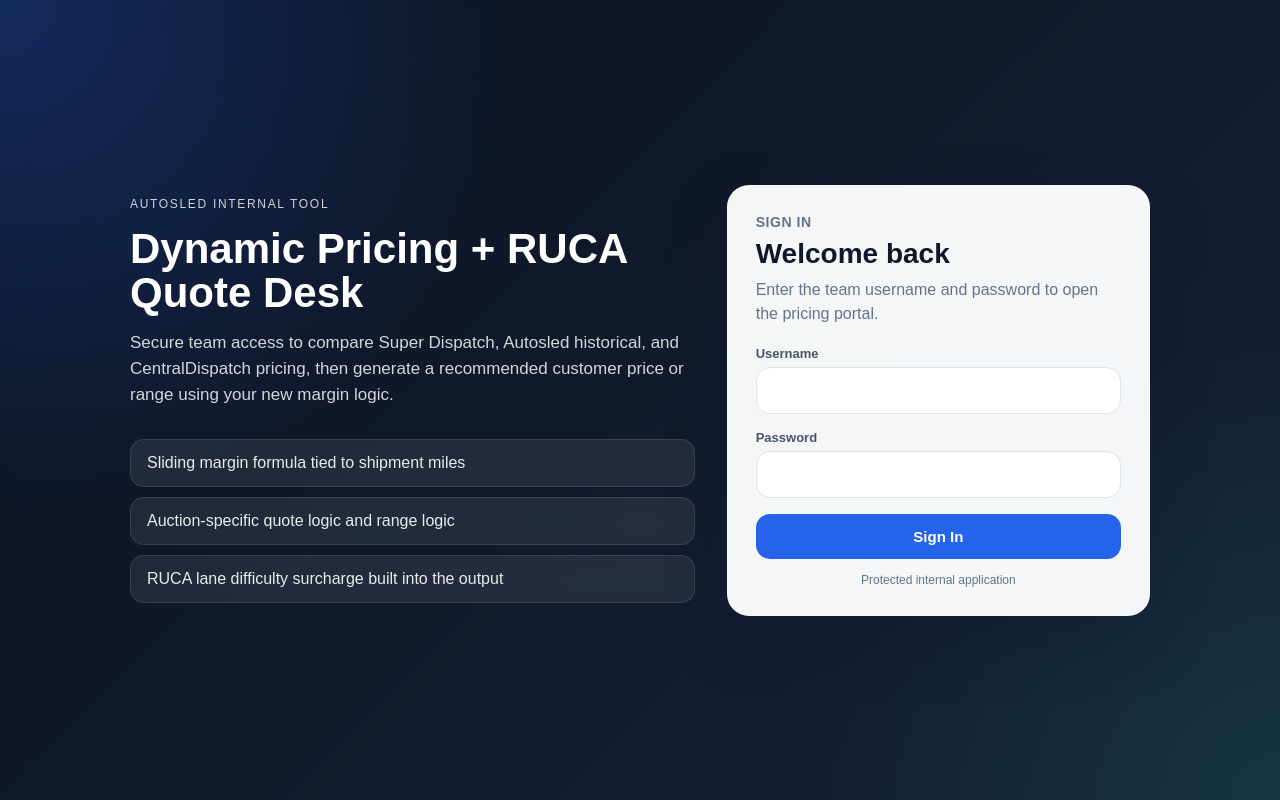
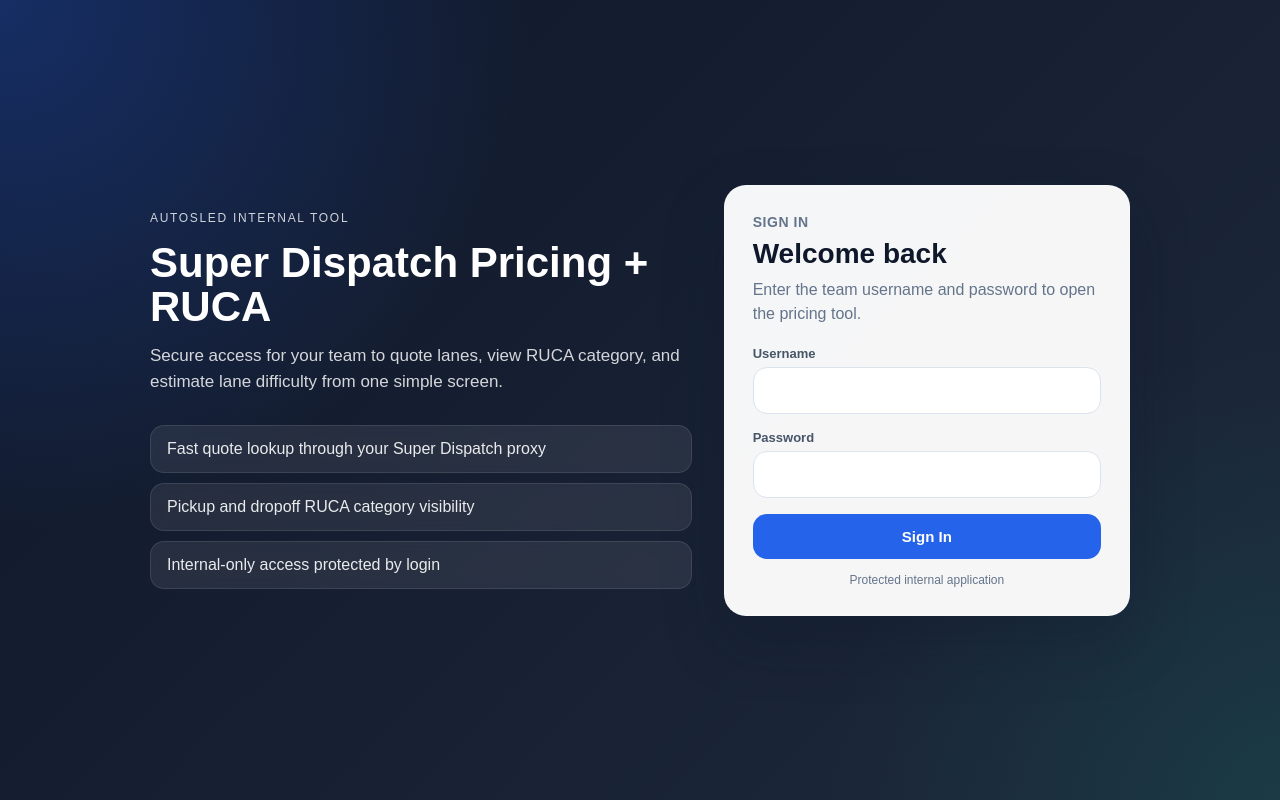
Before and after one commit to zolson87-debug/pricingtoolv1, a website: page login.html in a window 1280 px wide. Drawn offline with Linux system fonts and the light colour scheme.

Commit message:
Update login.html

```diff
--- a/login.html
+++ b/login.html
@@ -6,8 +6,8 @@
   <title>Autosled Pricing Login</title>
   <style>
     :root {
-      --bg1: #0b1220;
-      --bg2: #172338;
+      --bg1: #0f172a;
+      --bg2: #1e293b;
       --card: rgba(255,255,255,0.96);
       --text: #0f172a;
       --muted: #64748b;
@@ -37,7 +37,7 @@
 
     .shell {
       width: 100%;
-      max-width: 1020px;
+      max-width: 980px;
       display: grid;
       grid-template-columns: 1.15fr 0.85fr;
       gap: 24px;
@@ -174,8 +174,13 @@
       transition: background .15s ease, transform .04s ease;
     }
 
-    button:hover { background: var(--accent-hover); }
-    button:active { transform: translateY(1px); }
+    button:hover {
+      background: var(--accent-hover);
+    }
+
+    button:active {
+      transform: translateY(1px);
+    }
 
     .foot {
       margin-top: 14px;
@@ -185,9 +190,18 @@
     }
 
     @media (max-width: 900px) {
-      .shell { grid-template-columns: 1fr; max-width: 520px; }
-      .hero { padding: 0; }
-      .hero h1 { font-size: 34px; }
+      .shell {
+        grid-template-columns: 1fr;
+        max-width: 520px;
+      }
+
+      .hero {
+        padding: 0;
+      }
+
+      .hero h1 {
+        font-size: 34px;
+      }
     }
   </style>
 </head>
@@ -195,21 +209,22 @@
   <div class="shell">
     <div class="hero">
       <div class="eyebrow">Autosled Internal Tool</div>
-      <h1>Dynamic Pricing + RUCA Quote Desk</h1>
+      <h1>Super Dispatch Pricing + RUCA</h1>
       <p>
-        Secure team access to compare Super Dispatch, Autosled historical, and CentralDispatch pricing, then generate a recommended customer price or range using your new margin logic.
+        Secure access for your team to quote lanes, view RUCA category, and estimate lane difficulty from one simple screen.
       </p>
+
       <div class="bullets">
-        <div class="bullet">Sliding margin formula tied to shipment miles</div>
-        <div class="bullet">Auction-specific quote logic and range logic</div>
-        <div class="bullet">RUCA lane difficulty surcharge built into the output</div>
+        <div class="bullet">Fast quote lookup through your Super Dispatch proxy</div>
+        <div class="bullet">Pickup and dropoff RUCA category visibility</div>
+        <div class="bullet">Internal-only access protected by login</div>
       </div>
     </div>
 
     <div class="card">
       <div class="brand">Sign In</div>
       <h2>Welcome back</h2>
-      <p class="sub">Enter the team username and password to open the pricing portal.</p>
+      <p class="sub">Enter the team username and password to open the pricing tool.</p>
 
       <div id="errorBox" class="error">Invalid username or password.</div>
 
```
